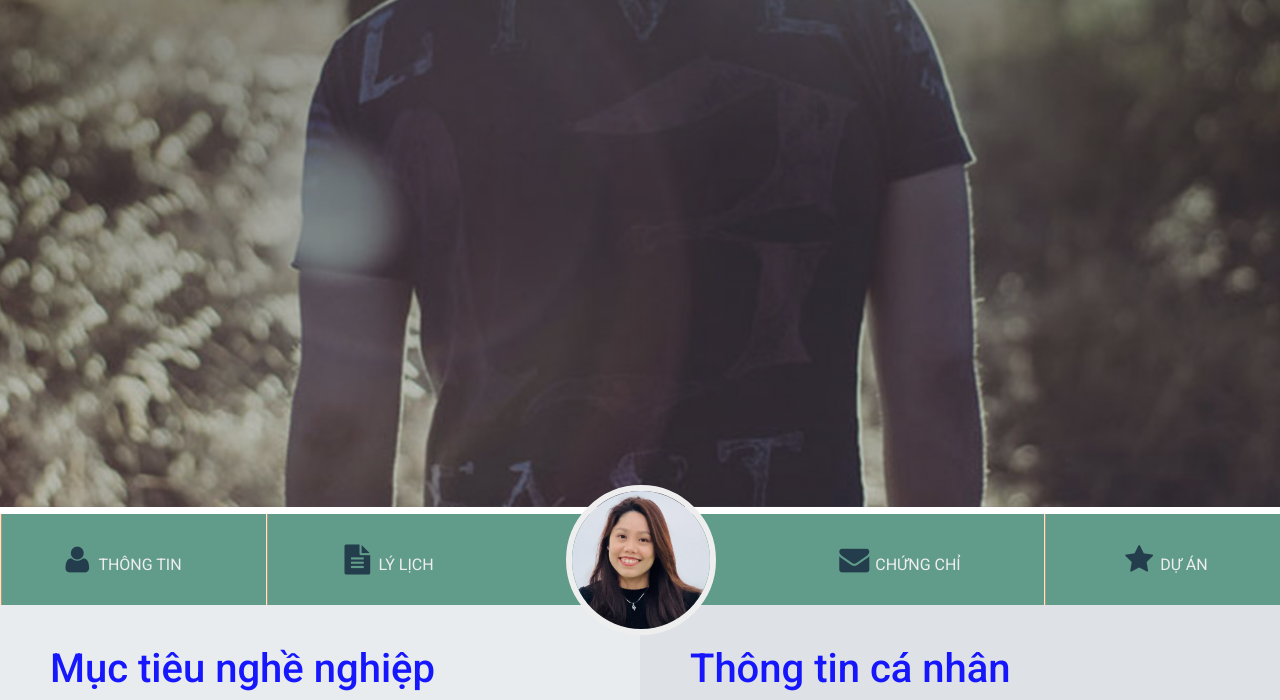
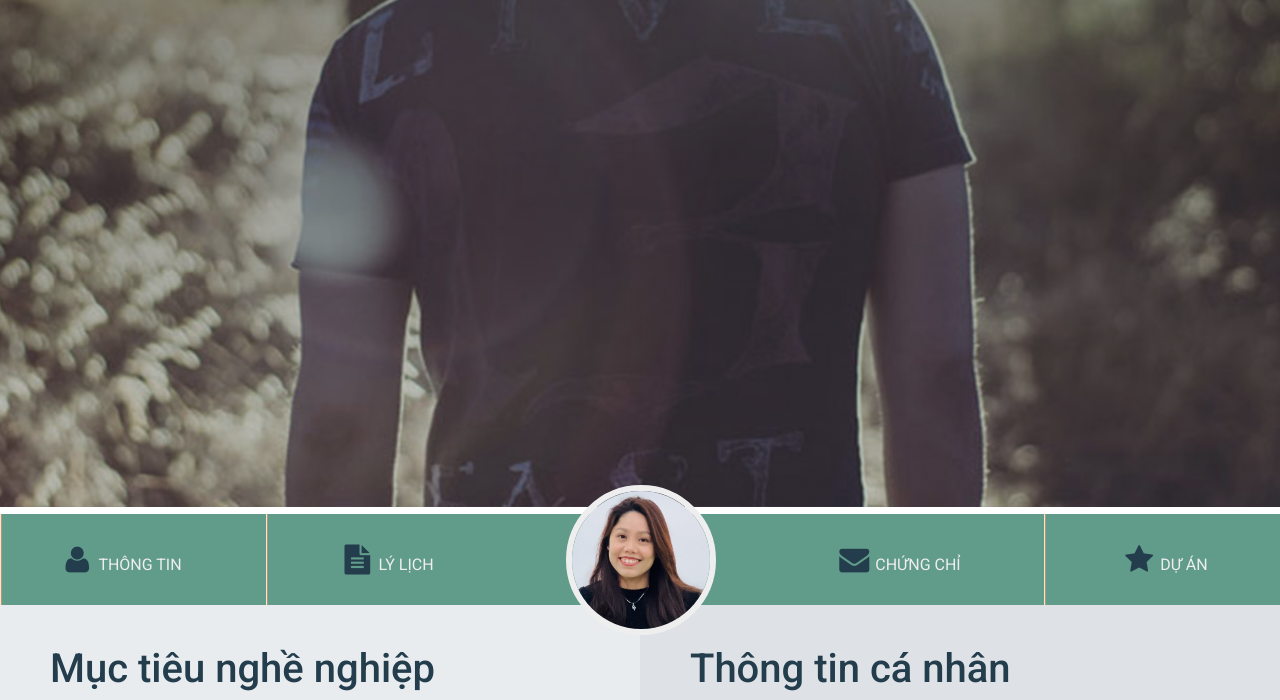
Before and after one commit to Linh-D-Le/web101-as3.github.io, a plain HTML site: page index.html in a window 1280 px wide. Shown: the part 293-993 px from the top of the page. Drawn offline with nearby package versions, Linux system fonts and the light colour scheme.

Commit message:
Update laptop.css

```diff
--- a/css/laptop.css
+++ b/css/laptop.css
@@ -523,7 +523,7 @@ table, tr {
     gap: 40px;
 }
 
-h1 {
+#digital-body h1 {
     color: rgba(0, 0, 255, 0.902);
 }
 
```
